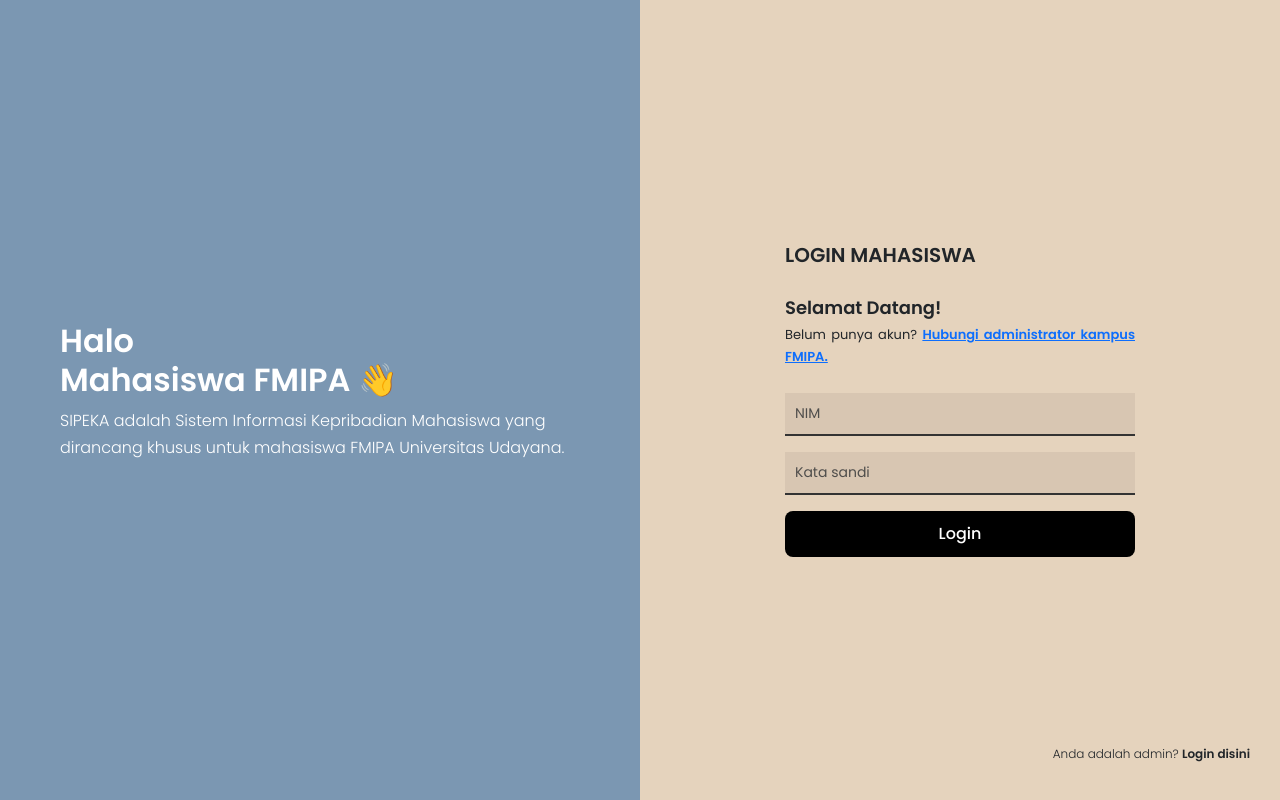
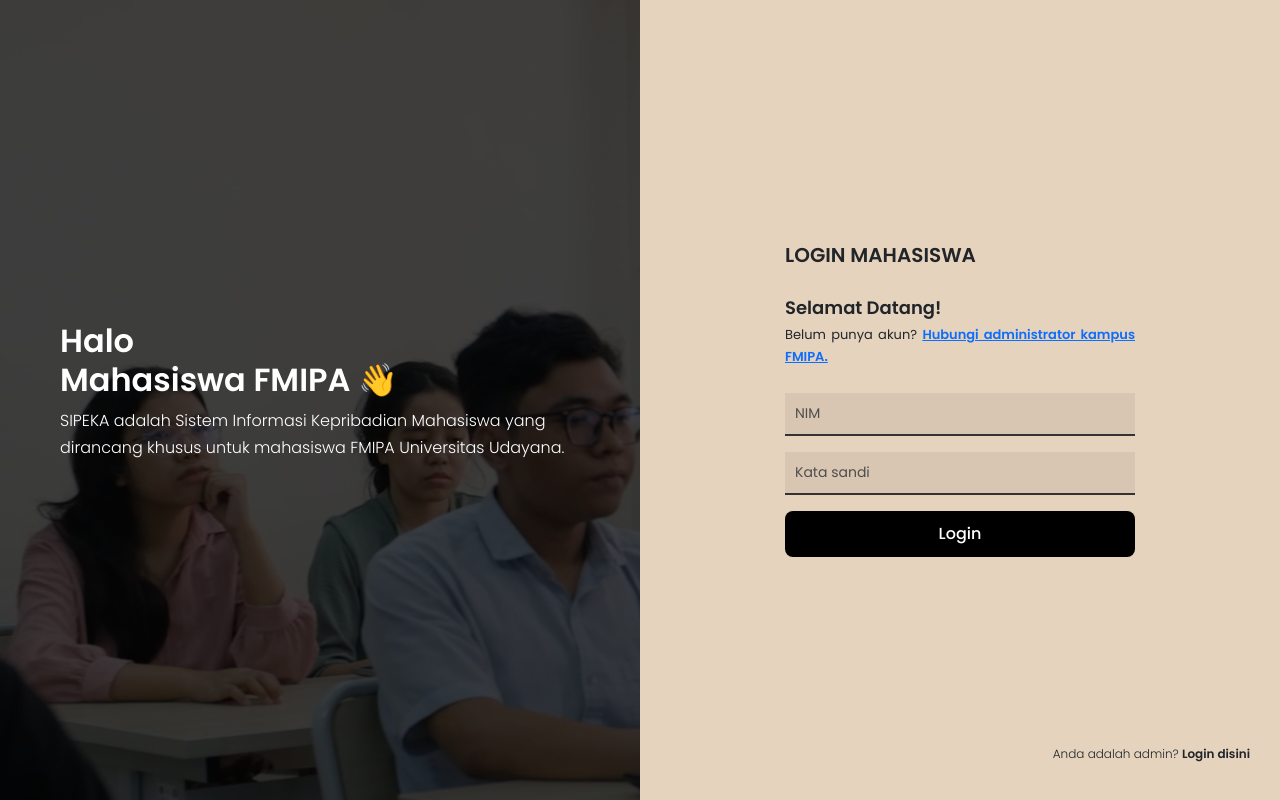
Before and after one commit to Nanda-0101/PROJECT_ADS, a FastAPI app: page / in a window 1280 px wide. Run offline with FastAPI, Linux system fonts and the light colour scheme; parts of the project's set-up code (start-up, migrations or seed data) failed here and were passed over.

Commit message:
Revisi Landing Page (MHS)

```diff
--- a/app/static/css/style.css
+++ b/app/static/css/style.css
@@ -5,6 +5,11 @@ body {
 
 /* LEFT */
 .left-section {
+    background-image: linear-gradient(rgba(0, 0, 0, 0.4), rgba(0, 0, 0, 0.4)), url('/static/assets/BannerLanding.png');
+    background-size: cover;
+    background-position: center;
+    background-repeat: no-repeat;
+    background-attachment: fixed;
     background-color: #7b97b2;
     color: white;
     height: 100vh;
```
Also changed, not shown: app/static/assets/BannerLanding.png (added).
